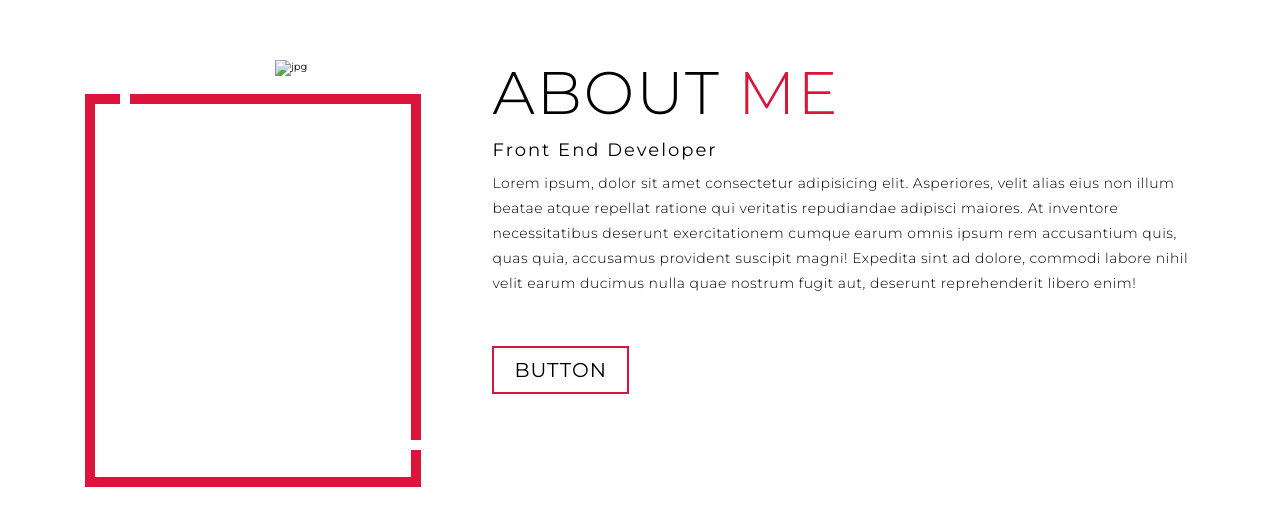
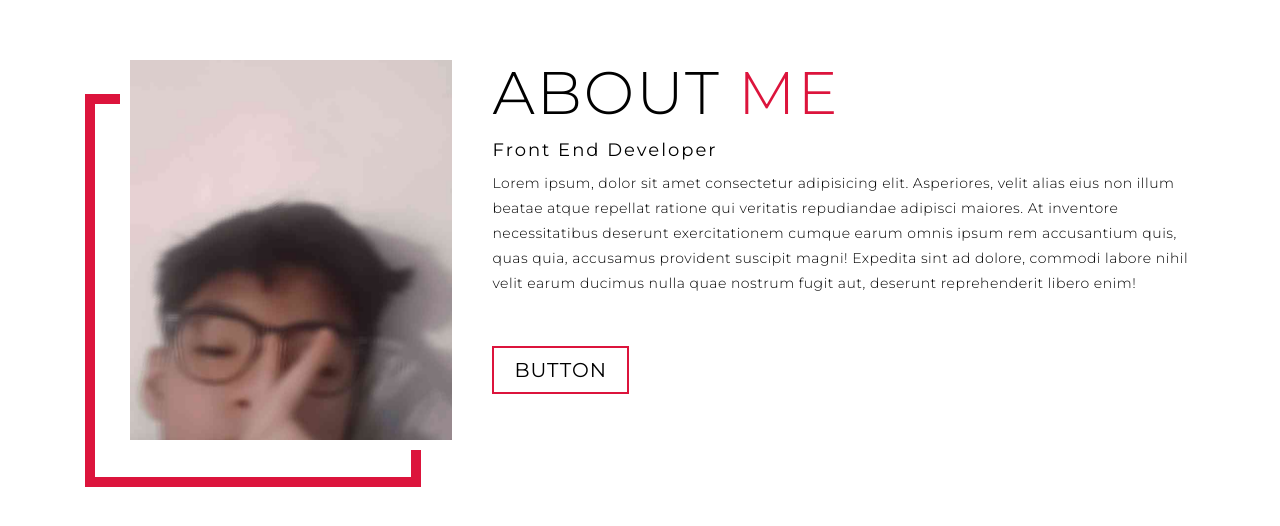
Before and after one commit to SANJIPH/Sanji, a plain HTML site: page index.html in a window 1280 px wide. Shown: the part 4093-4619 px from the top of the page. Drawn offline with Linux system fonts and the light colour scheme.

Commit message:
Update index.html

```diff
--- a/index.html
+++ b/index.html
@@ -165,7 +165,7 @@
     <div class="about container">
       <div class="col-left">
         <div class="about-img">
-          <img src="Snapchat-1445805678.jpg" alt="jpg">
+          <img src="https://raw.githubusercontent.com/SANJIPH/Sanji/main/img/Snapchat-1445805678.jpg" alt="img">
         </div>
       </div>
       <div class="col-right">
```
